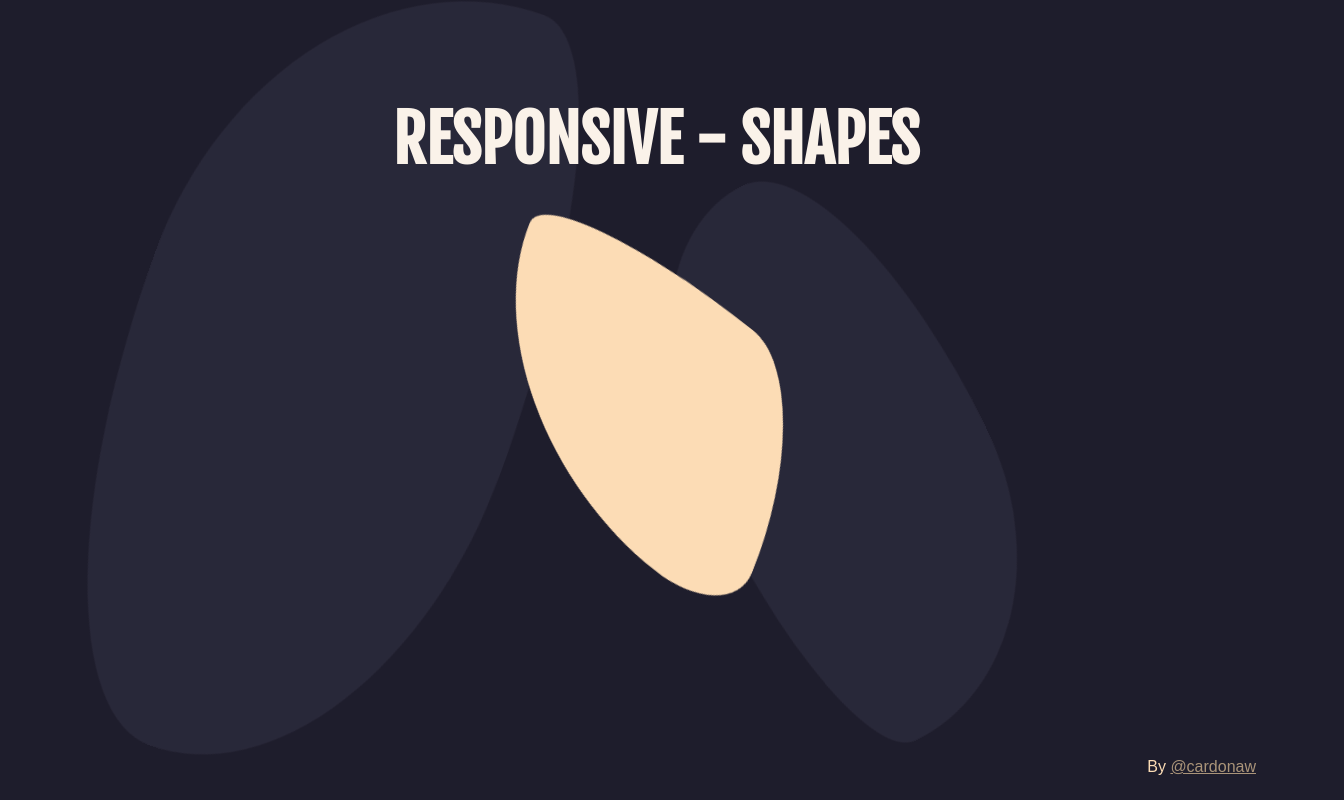
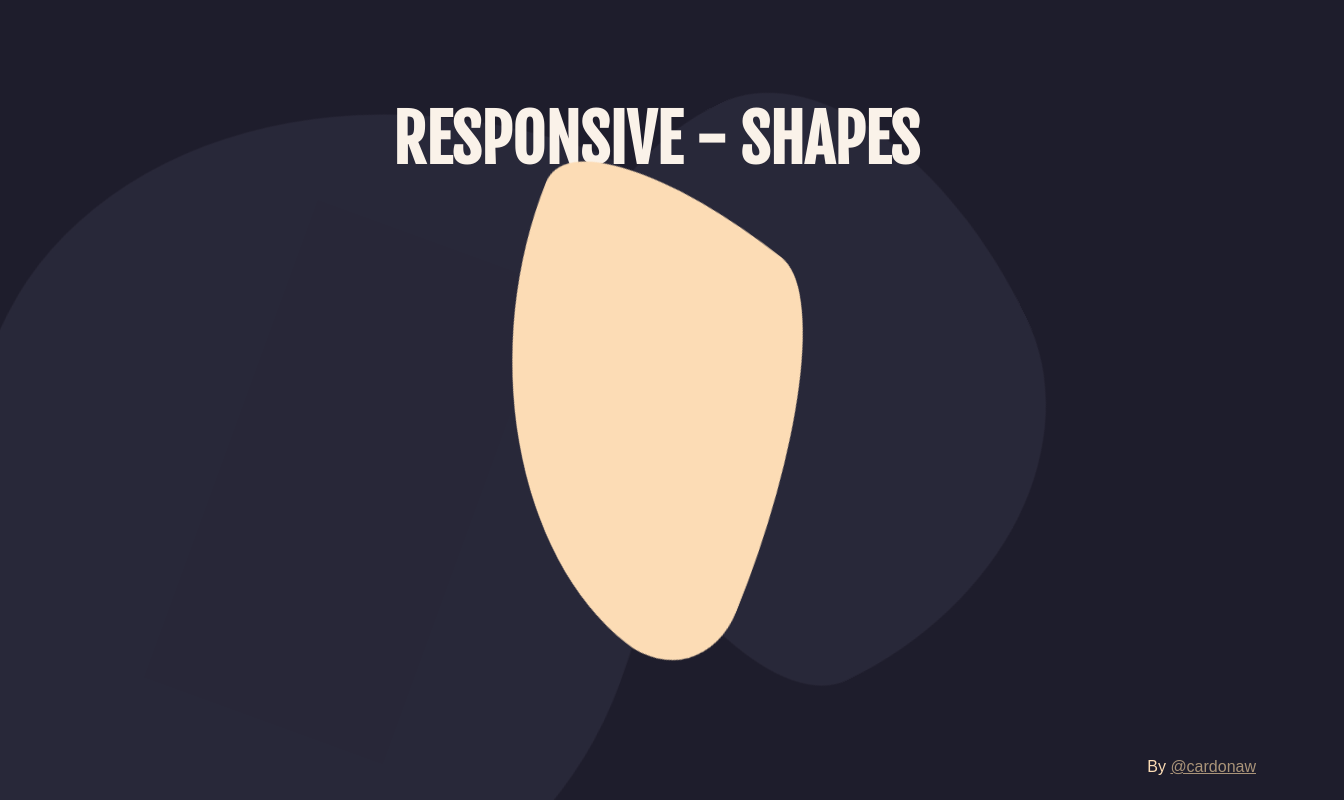
Before and after one commit to cardonaw/responsive-shapes, a plain HTML site: page index.html in a window 1280 px wide. Shown: the top 800 px of the page, 1344 px wide, since content can reach past the window. Drawn offline with Linux system fonts and the light colour scheme.

Commit message:
updating size of the shapes for a better look

```diff
--- a/style.css
+++ b/style.css
@@ -22,7 +22,6 @@ h1 {
     font-family: "Fjalla One", sans-serif;
     margin-left: 2rem;
 }
-
 
 a {
     font-family: "Arial", sans-serif;
@@ -76,13 +75,13 @@ footer {
 
 #background-shape-1{
     transform: rotate(270deg);
-    height: 50vh;
-    width: 50vw;
+    height: 55vw;
+    width: 55vw;
     border-radius: 22% 78% 24% 76% / 62% 57% 43% 38%;
 }
 #background-shape-2{
     transform: rotate(90deg);
-    height: 35vh;
+    height: 35vw;
     width: 35vw;
     border-radius: 22% 78% 24% 76% / 62% 57% 43% 38%;
 }
@@ -93,7 +92,7 @@ footer {
 
 #shape {
     background-color: rgb(252, 220, 181);
-    height: 25vh;
+    height: 25vw;
     width: 25vw;
     border-radius: 22% 78% 24% 76% / 62% 57% 43% 38%;
     transform: rotate(15deg);
```
